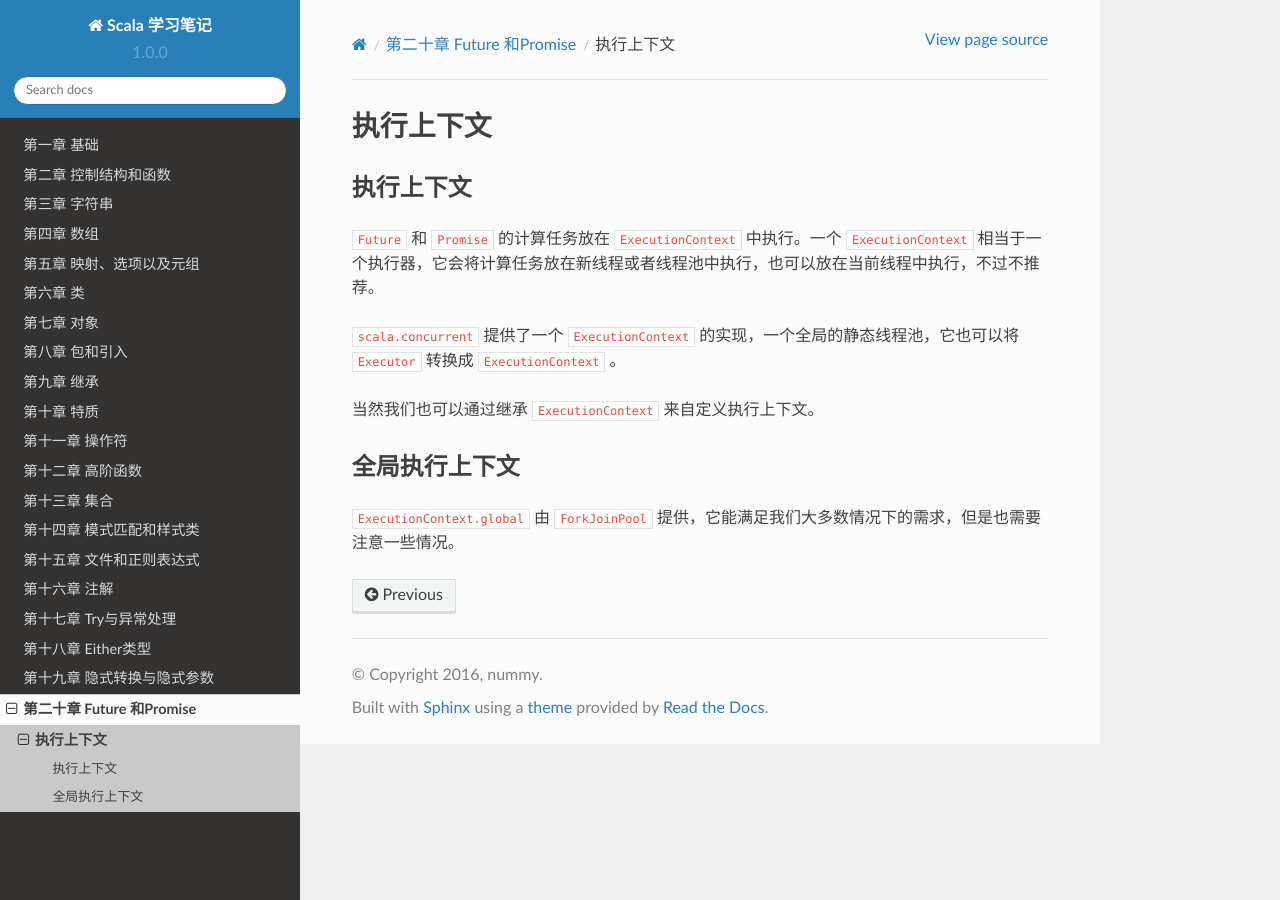
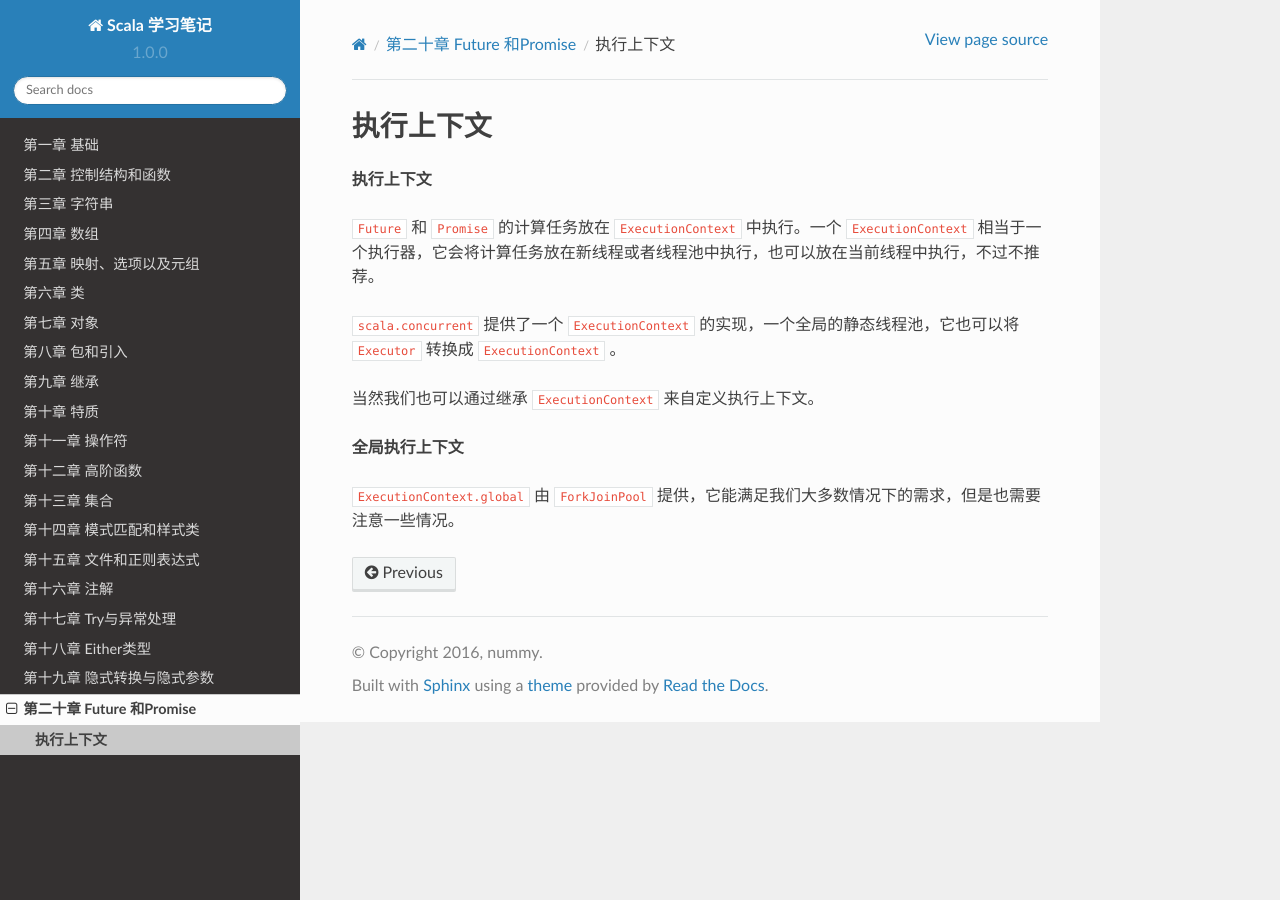
Before and after one commit to nummy/learning-scala, a Sphinx documentation site: the page built from source/chapter/sub20/context.rst, in a window 1280 px wide. Built offline with Sphinx 7.4.7 and the Read the Docs theme 2.0.0, drawn with Linux system fonts in a browser that asks for light colours; pages that are not in the unit, such as notebooks, are missing from menus.

Commit message:
Update context.rst

```diff
--- a/source/chapter/sub20/context.rst
+++ b/source/chapter/sub20/context.rst
@@ -1,8 +1,8 @@
 执行上下文
 ==========
 
-执行上下文
-----------
+**执行上下文**
+
 
 ``Future`` 和 ``Promise`` 的计算任务放在 ``ExecutionContext`` 中执行。一个 ``ExecutionContext`` 相当于一个执行器，它会将计算任务放在新线程或者线程池中执行，也可以放在当前线程中执行，不过不推荐。
 
@@ -10,7 +10,6 @@
 
 当然我们也可以通过继承 ``ExecutionContext`` 来自定义执行上下文。
 
-全局执行上下文
--------------
+**全局执行上下文**
 
 ``ExecutionContext.global`` 由  ``ForkJoinPool`` 提供，它能满足我们大多数情况下的需求，但是也需要注意一些情况。
```
